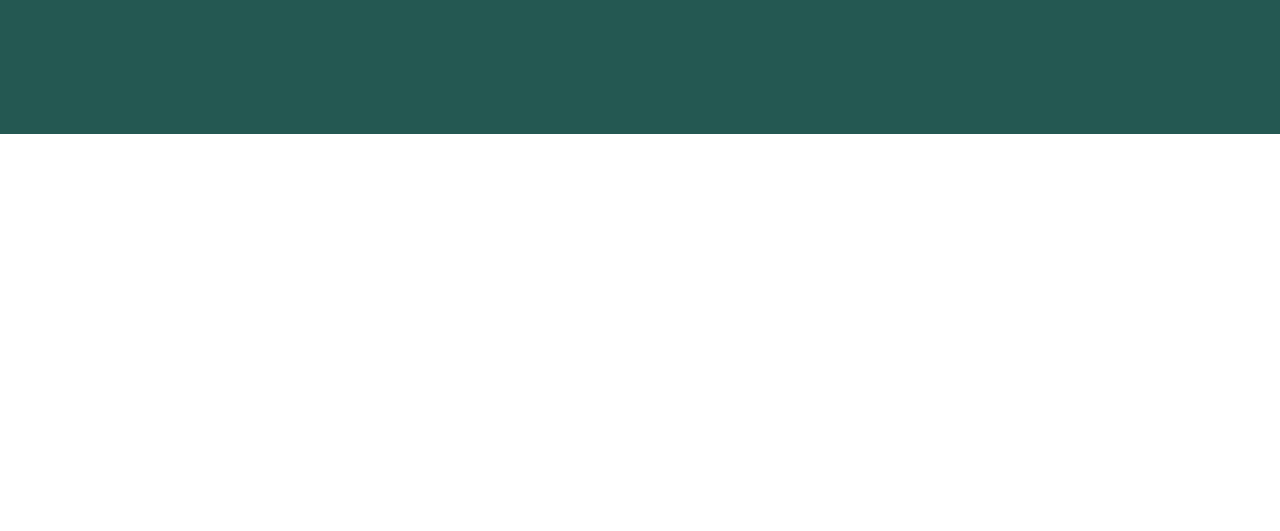
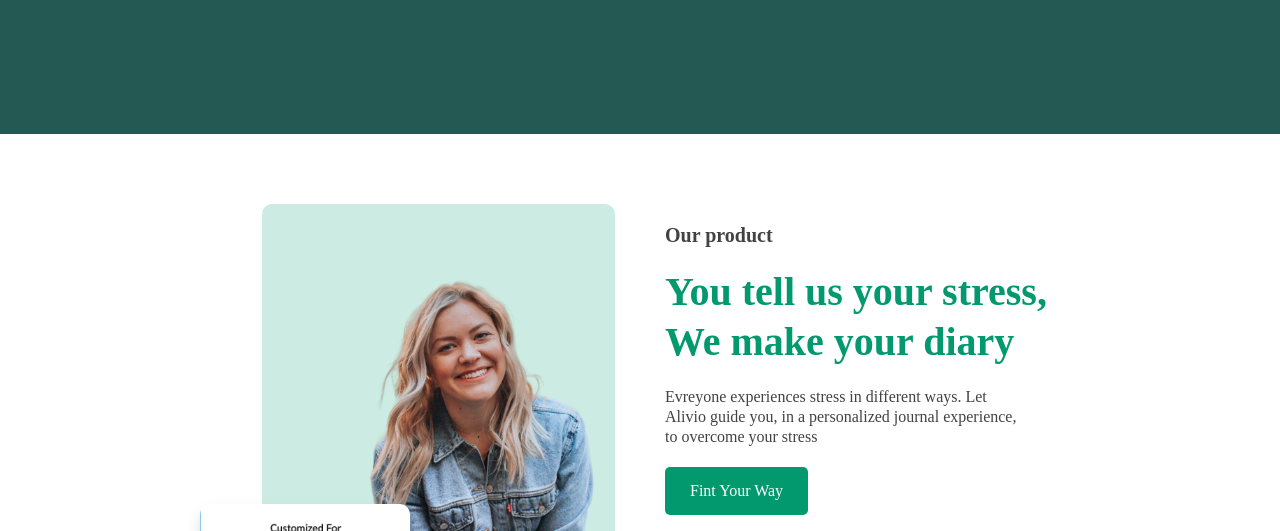
Before and after one commit to NuriddinIsacov/Alivio-landing-page, a plain HTML site: page index.html in a window 1280 px wide. Shown: the part 2269-2800 px from the top of the page. Before the commit the page ends 2403 px from the top, so only its background shows below. Drawn offline with Linux system fonts and the light colour scheme.

Commit message:
Completed products section design

```diff
--- a/index.html
+++ b/index.html
@@ -123,14 +123,41 @@
           >
         </div>
         <div class="customers-item__video">
-          <iframe
-            src="https://www.youtube.com/embed/f02mOEt11OQ"
-
-          ></iframe>
+          <iframe src="https://www.youtube.com/embed/f02mOEt11OQ"></iframe>
         </div>
       </div>
     </div>
-    <div class="products-section"></div>
+    <div class="products-section">
+      <div class="products-container">
+
+
+        <div class="products-images">
+          <div class="products-big__image">
+            <img src="./Images/products-big_image.png" alt="big image" />
+          </div>
+
+          <div class="products-small__image">
+            <img src="./Images/products-small_image.jpg" alt="small image" />
+          </div>
+        </div>
+
+
+        <div class="products-about">
+          <h4 class="products-small__title">Our product</h4>
+          <h3 class="products-title">
+            You tell us your stress, <br />
+            We make your diary
+          </h3>
+          <p class="products-description">
+            Evreyone experiences stress in different ways. Let Alivio guide you,
+            in a personalized journal experience, to overcome your stress
+          </p>
+          <div class="products-button">
+              <a class="section-button">Fint your way</a>
+          </div>
+        </div>
+      </div>
+    </div>
     <footer class="footer-section"></footer>
   </body>
 </html>
--- a/style.css
+++ b/style.css
@@ -14,6 +14,7 @@ body {
   width: 100%;
   background-color: #fff;
   border-bottom: 0.2px #bebebe solid;
+  z-index: 10;
 }
 
 .header-items {
@@ -161,37 +162,37 @@ body {
 }
 
 /*Solutions section*/
-.solutions-section{
+.solutions-section {
   margin: 50px 140px;
 }
 
-.solutions-cards{
+.solutions-cards {
   display: flex;
   justify-content: space-around;
 }
 
-.solutions-card{
+.solutions-card {
   display: flex;
   flex-direction: column;
   width: 28%;
 }
 
-.solutions-card img{
+.solutions-card img {
   height: 350px;
   border-radius: 5px;
 }
 
-.middle-card{
+.middle-card {
   margin-top: 180px;
 }
 
-.solutions-card__title{
+.solutions-card__title {
   font-size: 24px;
   text-transform: capitalize;
   text-align: center;
 }
 
-.solutions-card__description{
+.solutions-card__description {
   font-size: 16px;
   line-height: 24px;
   color: #424242;
@@ -201,40 +202,120 @@ body {
 
 /*Customers section styles*/
 
-.customers-section{
+.customers-section {
   background-color: #245852;
   padding: 160px;
 }
 
-.customers-items{
+.customers-items {
   display: flex;
 }
 
-.customers-item__video{
+.customers-item__video {
   float: right;
   width: 55%;
   height: 350px;
   margin-left: 50px;
 }
 
-.customers-item__video iframe{
+.customers-item__video iframe {
   width: 100%;
   height: 100%;
   border-radius: 8px;
 }
 
-.customers-item__about{
+.customers-item__about {
   margin-top: 30px;
 }
 
-
-.customers-about__title{
+.customers-about__title {
   font-size: 42px;
   color: #fff;
 }
 
-.customers-about__description{
+.customers-about__description {
   margin-bottom: 55px;
   color: #fff;
   font-size: 18px;
 }
+
+/*Products section*/
+
+.products-container {
+  display: flex;
+  margin: 70px 200px;
+}
+
+.products-section {
+  margin: 0;
+}
+
+.products-images {
+  float: left;
+  position: relative;
+  width: 50%;
+  height: 500px;
+}
+
+.products-big__image {
+  position: absolute;
+  top: 0;
+  right: 0;
+  background-color: #ccebe2;
+  width: 85%;
+  height: 85%;
+  border-radius: 10px;
+}
+
+.products-big__image img {
+  position: relative;
+  width: 300px;
+  height: 400px;
+  left: 50px;
+}
+
+.products-small__image {
+  position: absolute;
+  top: 300px;
+  left: 0;
+  box-shadow: 0 8px 15px rgba(0, 0, 0, 0.1), 0 5px 5px rgba(0, 0, 0, 0.05);
+  border-radius: 10px;
+}
+
+.products-small__image img {
+  position: relative;
+  width: 210px;
+  height: 210px;
+  border-radius: 10px;
+}
+
+.products-about {
+  width: 50%;
+  margin-left: 50px;
+}
+
+.products-small__title{
+    font-size: 20px;
+    color: #424242;
+    margin: 20px 0;
+}
+
+.products-title{
+    font-size: 40px;
+    color: #01996d;
+    margin: 20px 0;
+    line-height: 50px;
+}
+
+.products-description{
+    font-size: 16px;
+    padding-right: 50px;
+    color: #424242;
+    margin: 20px 0;
+    line-height: 20px;
+}
+
+.products-button a{
+    display: inline-block;
+    margin-top: 30px 0;
+}
```
Also changed, not shown: Images/products-big_image.png (added), Images/products-small_image.jpg (added). Lines whose indentation alone changed are shown as unchanged.
